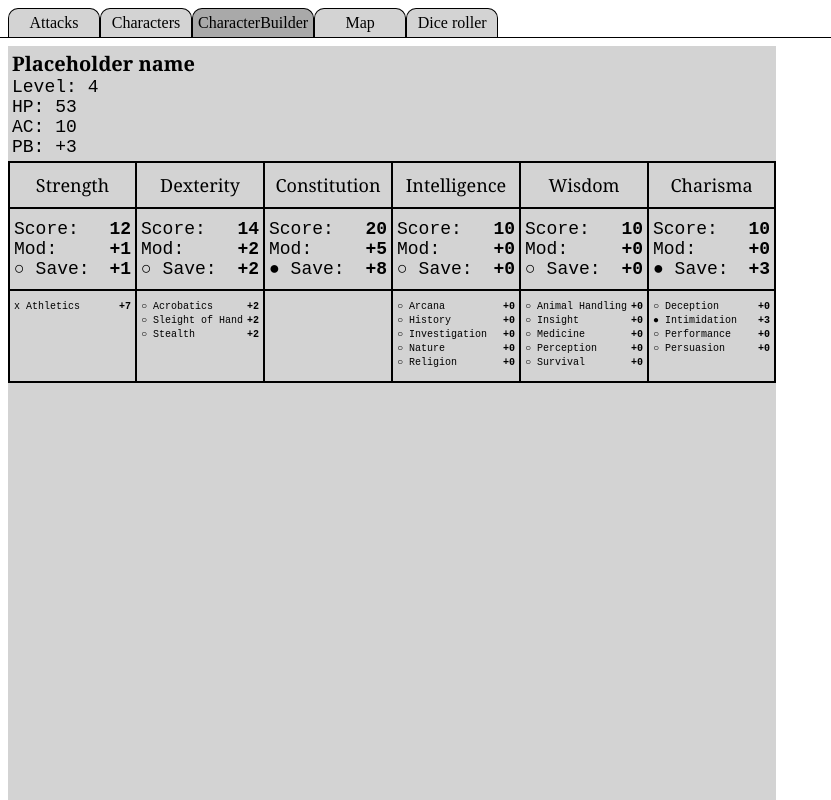
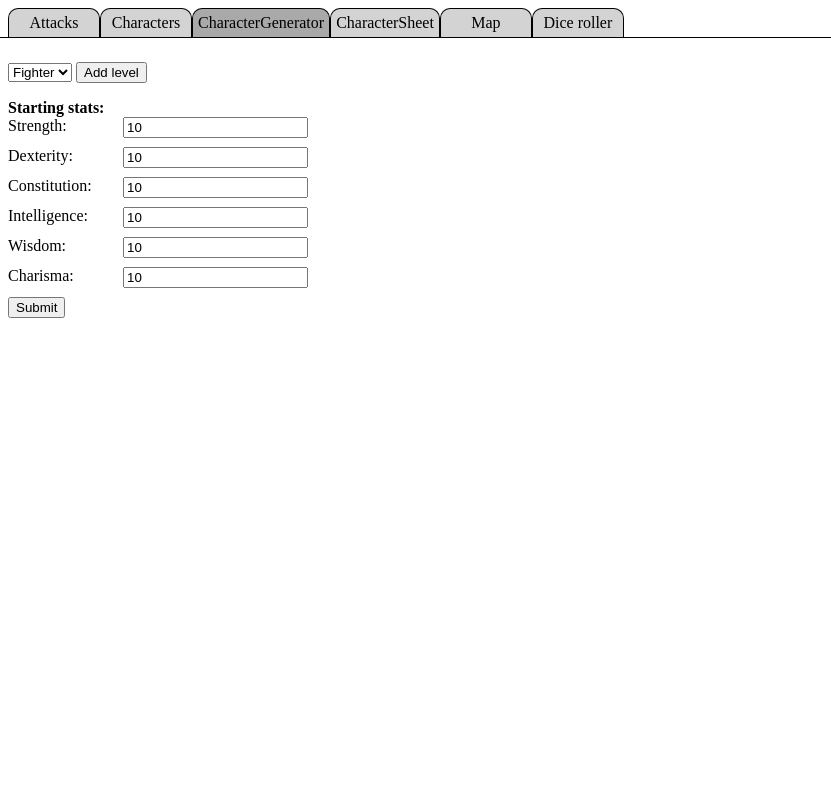
Before and after one commit to busisd/mini-5e-vtt, a React app: page / in a window 1280 px wide. Shown: the top 800 px of the page, without its empty margins (0-831 px from the left). Built offline with nearby package versions, Linux system fonts and the light colour scheme.

Commit message:
Add a dynamic character generator

```diff
--- a/src/components/App.tsx
+++ b/src/components/App.tsx
@@ -5,11 +5,13 @@ import CharactersView from "./CharactersView";
 import MapView from "./MapView";
 import DiceRollerView from "./DiceRollerView";
 import { CharacterSheetView } from "./CharacterSheetView";
+import { CharacterGeneratorView } from "./CharacterGeneratorView";
 
 export const Tabs = {
   Attacks: "attacks",
   Characters: "characters",
-  CharacterBuilder: "characterBuilder",
+  CharacterGenerator: "characterGenerator",
+  CharacterSheet: "CharacterSheet",
   Map: "map",
   DiceRoller: "dice roller",
 };
@@ -18,13 +20,14 @@ const TabIds = Object.values(Tabs);
 const TabViews = {
   [Tabs.Attacks]: AttacksView,
   [Tabs.Characters]: CharactersView,
-  [Tabs.CharacterBuilder]: CharacterSheetView,
+  [Tabs.CharacterGenerator]: CharacterGeneratorView,
+  [Tabs.CharacterSheet]: CharacterSheetView,
   [Tabs.Map]: MapView,
   [Tabs.DiceRoller]: DiceRollerView,
 };
 
 const App = () => {
-  const [selectedId, setSelectedId] = useState(Tabs.CharacterBuilder);
+  const [selectedId, setSelectedId] = useState(Tabs.CharacterGenerator);
 
   const MainView = useMemo(() => TabViews[selectedId], [selectedId]);
 
--- /dev/null
+++ b/src/components/CharacterGeneratorView.tsx
@@ -0,0 +1,149 @@
+import { FieldValues, useForm } from "react-hook-form";
+import { Stat, StatArray } from "../types/stats";
+import { useState } from "react";
+import { CharacterClass, ClassHitDie } from "../types/classes/classes";
+
+const defaultBaseStats = Object.fromEntries(
+  Object.values(Stat).map((stat) => [stat, "10"]),
+);
+
+type LevelChoices = { hp: number };
+
+export type CharacterGeneratorFormData = {
+  // Relevant to final output
+  baseStats: StatArray;
+  levelChoices: LevelChoices[];
+
+  // Used within the form itself
+  characterClassToAdd: CharacterClass;
+};
+
+const levelsInClass = (
+  characterClass: CharacterClass,
+  chosenClasses: CharacterClass[],
+) =>
+  chosenClasses.filter((chosenClass) => chosenClass === characterClass).length;
+
+export const CharacterGeneratorView = () => {
+  const [levels, setLevels] = useState<CharacterClass[]>([]);
+
+  const { register, handleSubmit, getValues } = useForm<FieldValues>({
+    defaultValues: {
+      baseStats: { ...defaultBaseStats },
+      characterClassToAdd: CharacterClass.FIGHTER,
+      levelChoices: [],
+    },
+  });
+
+  return (
+    <>
+      <form onSubmit={handleSubmit((data) => console.log(data))}>
+        <p>
+          <select {...register("characterClassToAdd")}>
+            {Object.values(CharacterClass).map((characterClass) => (
+              <option key={characterClass} value={characterClass}>
+                {characterClass}
+              </option>
+            ))}
+          </select>{" "}
+          <button
+            type="button"
+            onClick={(e) => {
+              e.preventDefault();
+              setLevels([...levels, getValues("characterClassToAdd")]);
+            }}
+          >
+            Add level
+          </button>
+        </p>
+        <b>Starting stats:</b>
+        {Object.values(Stat).map((stat) => (
+          <div key={stat} style={{ width: 300, height: 30 }}>
+            <label style={{ float: "left" }} htmlFor={`starting-${stat}`}>
+              {stat}:{" "}
+            </label>
+            <input
+              style={{ float: "right" }}
+              type="number"
+              id={`starting-${stat}`}
+              {...register(`baseStats.${stat}`)}
+            />
+          </div>
+        ))}
+        {levels.map((characterClass, levelIndex) => {
+          const idPrefix = `levelChoices.${levelIndex}`;
+          const hpId = `${idPrefix}.hp`;
+          const chosenClassLevel = levelsInClass(
+            characterClass,
+            levels.slice(0, levelIndex + 1),
+          );
+          return (
+            <div key={idPrefix}>
+              <b>
+                Level {levelIndex + 1} ({characterClass} {chosenClassLevel}):
+              </b>
+              <div style={{ width: 300, height: 30 }}>
+                <label style={{ float: "left" }} htmlFor={hpId}>
+                  HP for level (1d{ClassHitDie[characterClass]}):{" "}
+                </label>
+                <input
+                  style={{ float: "right" }}
+                  type="number"
+                  id={hpId}
+                  min={1}
+                  max={ClassHitDie[characterClass]}
+                  defaultValue={(levelIndex === 0
+                    ? ClassHitDie[characterClass]
+                    : ClassHitDie[characterClass] / 2 + 1
+                  ).toString()}
+                  {...register(`${idPrefix}.hp`)}
+                />
+              </div>
+              {chosenClassLevel % 4 === 0 && (
+                <>
+                  <div style={{ width: 300, height: 30 }}>
+                    <label
+                      style={{ float: "left" }}
+                      htmlFor={`${idPrefix}.asi1`}
+                    >
+                      ASI 1:{" "}
+                    </label>
+                    <select
+                      style={{ float: "right" }}
+                      {...register(`${idPrefix}.asi[0]`)}
+                    >
+                      {Object.entries(Stat).map(([key, value]) => (
+                        <option key={key} value={key}>
+                          {value}
+                        </option>
+                      ))}
+                    </select>
+                  </div>
+                  <div style={{ width: 300, height: 30 }}>
+                    <label
+                      style={{ float: "left" }}
+                      htmlFor={`${idPrefix}.asi1`}
+                    >
+                      ASI 2:{" "}
+                    </label>
+                    <select
+                      style={{ float: "right" }}
+                      {...register(`${idPrefix}.asi[1]`)}
+                    >
+                      {Object.entries(Stat).map(([key, value]) => (
+                        <option key={key} value={key}>
+                          {value}
+                        </option>
+                      ))}
+                    </select>
+                  </div>
+                </>
+              )}
+            </div>
+          );
+        })}
+        <input type="submit" />
+      </form>
+    </>
+  );
+};
--- a/src/types/characterBuilder.ts
+++ b/src/types/characterBuilder.ts
@@ -87,7 +87,7 @@ type LearnedSkillProficiency = {
   proficiency: Proficiency;
 };
 
-type LevelBonus = {
+export type LevelBonus = {
   rolledHp: number;
   asis?: ASI[];
   skillProfs?: LearnedSkillProficiency[];
--- /dev/null
+++ b/src/types/classes/classes.ts
@@ -0,0 +1,13 @@
+export enum CharacterClass {
+  CLERIC = "Cleric",
+  FIGHTER = "Fighter",
+  ROGUE = "Rogue",
+  WIZARD = "Wizard",
+}
+
+export const ClassHitDie = {
+  [CharacterClass.CLERIC]: 8,
+  [CharacterClass.FIGHTER]: 10,
+  [CharacterClass.ROGUE]: 8,
+  [CharacterClass.WIZARD]: 6,
+}
```
Also changed, not shown: src/types/classes/fighter.ts (added, +24 -0 lines).
